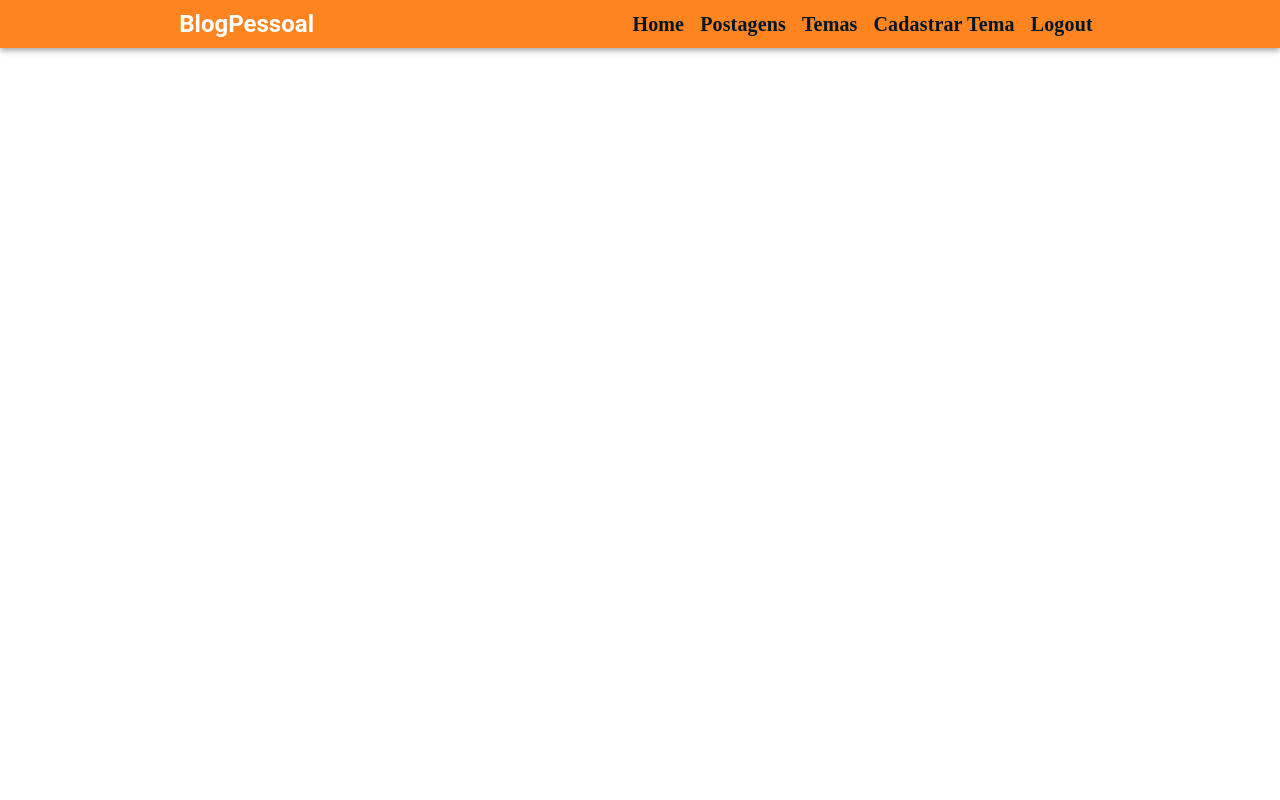
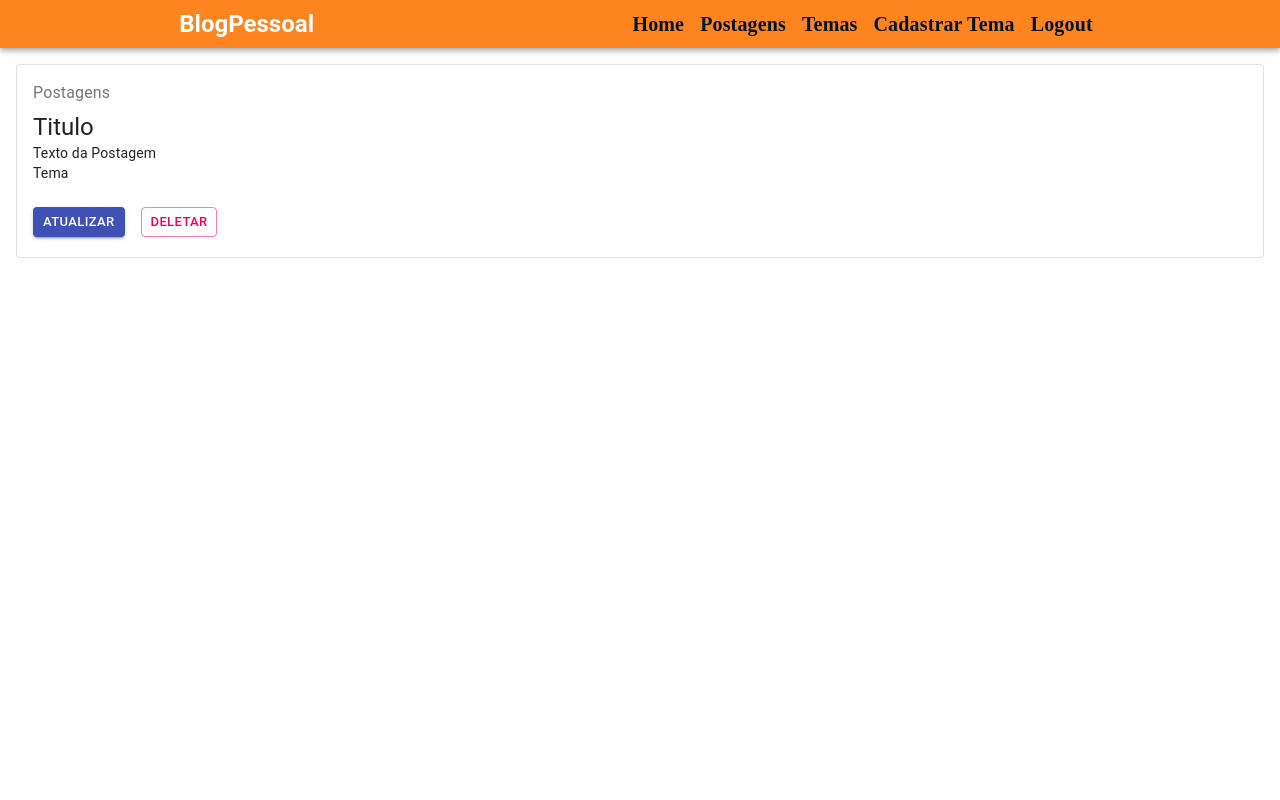
Before and after one commit to JoasChoque/Blog-Pessoal-React, a React (Vite) app: page /posts in a window 1280 px wide. Shown: the top 800 px of the page. Built offline with nearby package versions, Linux system fonts and the light colour scheme.

Commit message:
Componentes Temas e Postagens

```diff
--- a/src/App.tsx
+++ b/src/App.tsx
@@ -8,6 +8,8 @@ import Navbar from './components/estaticos/navbar/Navbar';
 import Footer from './components/estaticos/footer/Footer';
 import Cadastro from './pages/Cadastro/Cadastro';
 import './App.css'
+import ListaTemas from './components/temas/listaTemas/ListaTemas';
+import ListaPostagem from './components/postagens/listaPostagem/ListaPostagem';
 
 function App() {
   return (
@@ -20,6 +22,8 @@ function App() {
             <Route path='/home' element={<Home />}/>
             <Route path='/login' element={<Login />}/>
             <Route path='/cadastro' element={<Cadastro/>}/>
+            <Route path='/temas' element={<ListaTemas/>}/>
+            <Route path='/posts' element={<ListaPostagem/>}/>
           </Routes>
         </div>
         <Footer />
--- /dev/null
+++ b/src/components/postagens/listaPostagem/ListaPostagem.css
@@ -0,0 +1,3 @@
+.text-decorator-none{
+    text-decoration: none;
+}
--- /dev/null
+++ b/src/components/postagens/listaPostagem/ListaPostagem.tsx
@@ -0,0 +1,54 @@
+import React from "react";
+import { Link } from "react-router-dom";
+import { Box } from "@mui/material";
+import { Card,CardActions,CardContent,Button,Typography } from "@material-ui/core";
+
+import './ListaPostagem.css'
+
+function ListaPostagem(){
+    return(
+        <>
+        <Box m={2}>
+            <Card variant="outlined">
+                <CardContent>
+                    <Typography color="textSecondary" gutterBottom>
+                        Postagens
+                    </Typography>
+                    <Typography variant="h5" component='h2'>
+                        Titulo
+                    </Typography>
+                    <Typography variant="body2" component='p'>
+                        Texto da Postagem
+                    </Typography>
+                    <Typography variant="body2" component='p'>
+                        Tema
+                    </Typography>
+                </CardContent>
+
+                <CardActions>
+                    <Box display='flex' justifyContent='center' mb={1.5}>
+
+                        <Link to='' className="text-decorator-none">
+                            <Box mx={1}>
+                                <Button variant="contained" className="marginLeft" size="small" color="primary">
+                                    Atualizar
+                                </Button>
+                            </Box>
+                        </Link>
+
+                        <Link to='' className="text-decorator-none">
+                            <Box mx={1}>
+                                <Button variant="outlined" size="small" color="secondary">
+                                    Deletar
+                                </Button>
+                            </Box>
+                        </Link>
+                    </Box>
+                </CardActions>
+            </Card>
+        </Box>
+        </>
+    );
+}
+
+export default ListaPostagem;
--- /dev/null
+++ b/src/components/postagens/tabPostagem/TabPostagem.css
@@ -0,0 +1,3 @@
+.titulo{
+    font-weight: bold;
+}
--- /dev/null
+++ b/src/components/postagens/tabPostagem/TabPostagem.tsx
@@ -0,0 +1,37 @@
+import React, { useState } from 'react'
+import { AppBar, Tab, Tabs, Typography } from '@material-ui/core';
+import { Box } from '@mui/material';
+import ListaPostagem from '../listaPostagem/ListaPostagem';
+import './TabPostagem.css';
+import { TabContext, TabPanel } from '@material-ui/lab';
+
+function TabPostagem() {
+    const [value, setValue] = useState('1')
+
+    function handleChange(event: React.ChangeEvent<{}>, newValue: string) {
+        setValue(newValue);
+    }
+
+    return (
+        <>
+            <TabContext value={value}>
+                <AppBar position="static">
+                    <Tabs centered indicatorColor="secondary" onChange={handleChange}>
+                        <Tab label="Todas as postagens" value="1" />
+                        <Tab label="Sobre-nós" value="2" />
+                    </Tabs>
+                </AppBar>
+                <TabPanel value="1" >
+                    <Box display="flex" flexWrap="wrap" justifyContent="center">
+                        <ListaPostagem />
+                    </Box>
+                </TabPanel>
+                <TabPanel value="2">
+                    <Typography variant="h5" gutterBottom color="textPrimary" component="h5" align='center' className='titulo'>Sobre nós</Typography>
+                    <Typography variant="body1" gutterBottom color="textPrimary" align="justify">Lorem ipsum dolor sit amet consectetur adipisicing elit. Esse ducimus obcaecati quaerat</Typography>
+                </TabPanel>
+            </TabContext>
+        </>
+    );
+}
+export default TabPostagem;
--- /dev/null
+++ b/src/components/temas/listaTemas/ListaTemas.css
@@ -0,0 +1,3 @@
+.text-decorator-none{
+    text-decoration: none;
+}
--- /dev/null
+++ b/src/components/temas/listaTemas/ListaTemas.tsx
@@ -0,0 +1,49 @@
+import React from "react";
+import { Link } from "react-router-dom";
+import { Box } from "@mui/material";
+import { Card,CardActions,CardContent,Button,Typography } from "@material-ui/core";
+
+import './ListaTemas.css'
+
+function ListaTemas(){
+    return(
+        <>
+            <Box m={2}>
+                <Card variant="outlined">
+                    <CardContent>
+                        <Typography color="textSecondary" gutterBottom>
+                            Tema
+                        </Typography>
+
+                        <Typography variant="h5" component='h2'>
+                            Minha descrição
+                        </Typography>
+                    </CardContent>
+                    <CardActions>
+                        <Box display='flex' justifyContent='center' mb={1.5}>
+
+                            <Link to='' className="text-decorator none">
+                                <Box mx={1}>
+                                    <Button variant="contained" className="marginLeft" size="small" color="primary">
+                                       Atualizar
+                                    </Button>
+                                </Box>
+                            </Link>
+
+                            <Link to='' className="text-decorator none">
+                                <Box mx={1}>
+                                    <Button variant="contained" size="small" color="secondary">
+                                        Deletar
+                                    </Button>
+                                </Box>
+                            </Link>
+                        </Box>
+                    </CardActions>
+                </Card>
+            </Box>
+        </>
+    );
+
+}
+
+export default ListaTemas;
--- a/src/pages/Cadastro/Cadastro.tsx
+++ b/src/pages/Cadastro/Cadastro.tsx
@@ -46,7 +46,7 @@ function Cadastro() {
     async function onSubmit(e: ChangeEvent<HTMLFormElement>) {
         e.preventDefault()
         if (confirmaSenha == user.senha) {
-            cadastroUsuario(`/usuarios/cadastrar`, user, setUserResult)
+           await cadastroUsuario(`/usuarios/cadastrar`, user, setUserResult)
             alert('Usuário Cadastrado com sucesso')
         }
         else {
--- a/src/pages/Home/Home.tsx
+++ b/src/pages/Home/Home.tsx
@@ -3,6 +3,7 @@ import React from "react";
 import './Home.css';
 import { Button, Grid, Typography } from "@material-ui/core";
 import { Box } from "@mui/material";
+import TabPostagem from "../../components/postagens/tabPostagem/TabPostagem";
 //p={x} -> Padding em todos os lados
 function Home() {
     return (
@@ -23,6 +24,7 @@ function Home() {
                     <img src="https://i.imgur.com/H88yIo2.png" alt="" width="500px" height="500px" />
                 </Grid>
                 <Grid xs={12} className="postagens">
+                    <TabPostagem/>
                 </Grid>
             </Grid>
         </>
--- a/src/pages/Login/Login.tsx
+++ b/src/pages/Login/Login.tsx
@@ -10,9 +10,19 @@ import UserLogin from '../../models/UserLogin';
 
 function Login() {
 
+    //redireciona o usuario para determinada pagina
     let history = useNavigate();
+
+    //Hooks para manipular LocalStorage, atualizando o token -> são funções que ajudam a ver o ciclo de vida de um componente
+    //token="" -> começa vazio e não pode ser alterada diretamente
+    //setToken -> função que muda
     const [token,setToken] = useLocalStorage('token');
 
+    //useState serve para criar constante com os modelos de objeto
+    // para ir renderizando o componente sempre que alterado
+
+    //campos são inseridos para poder criar um objeto inicial e encima dele ir alterando os valores
+    //e ir criando novos
     const [userLogin, setUserLogin] = useState<UserLogin>({
         id: 0,
         nome: '',
@@ -22,8 +32,12 @@ function Login() {
         token: ''
     });
 
+    //função que atualiza o valor da UserLogin através da setUserLogin
+    //ChangeEvent -> acionado sempre que algo muda
+    //<HTMLInputElement> -> Tipagem da mudança, origem da mudança, como é login, é um valor imput de texto
     function updateModel(e:ChangeEvent<HTMLInputElement>){
-        setUserLogin({
+        setUserLogin({ //-> se usa o valor {} por ser criado um objeto
+            //... -> spreadOperator, observa o objeto e
             ...userLogin,
             //e.target.name= pega o campo pelo nome dele(propriedade)
             //e.target.value = pega o valor digititado(valor)
@@ -31,16 +45,24 @@ function Login() {
         })
     }
 
+    //hook useEffect permite executar funções sempre que alguma variavel sofrer alterações
     useEffect(()=>{
         if(token != ''){
             history('/home')
         }
-    },[token])
+    },[token]) //-> array de dependencia, quando esse valor mudar, o useEffect muda tbm
 
+
+    //função para logar
     async function onSubmit(e:ChangeEvent<HTMLFormElement>) {
+        //tirar o comportamento padrão de recarregamento de página no SPA ao enviar formulário
         e.preventDefault();
 
         try{
+            //login(rota,dados,valor do token)
+            //`/usuarios/logar` ->rota
+            //userLogin -> Variavel contendo os dados
+            //setToken -> definida na service, para pegar o valor do token
            await login (`/usuarios/logar`,userLogin,setToken)
 
             alert('Usuário logado com sucesso')
```
